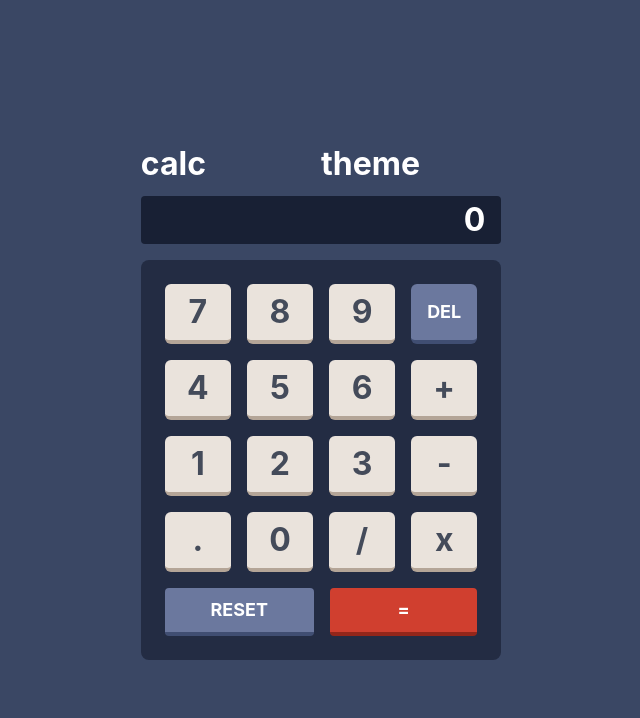
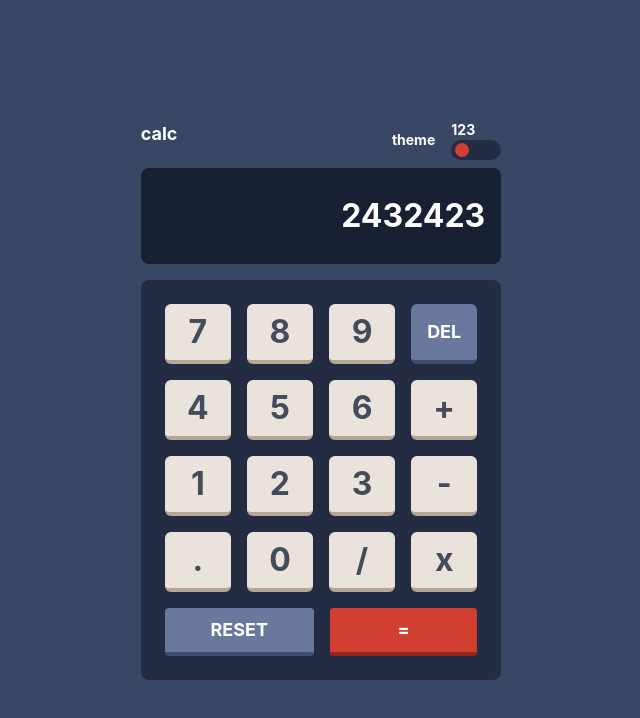
Before and after one commit to Dylan0907/calculator-app, a React (Create React App) app: page / in a window 1280 px wide. Shown: the top 718 px of the page, without its empty margins (319-959 px from the left). Built offline with nearby package versions, Linux system fonts and the light colour scheme.

Commit message:
Add toggle style and functionality

```diff
--- a/src/App.tsx
+++ b/src/App.tsx
@@ -4,7 +4,7 @@ import ButtonsContainer from './components/ButtonsContainer'
 
 function App() {
   return (
-      <div className='flex fixed inset-0 justify-center items-center flex-col bg-desaturatedBlueMain '>
+      <div className='flex fixed inset-0 justify-center items-center bg-desaturatedBlueMain text-white'>
         <div className='w-auto'>
           <Top />
           <Screen />
--- /dev/null
+++ b/src/components/CSS/toggle.css
@@ -0,0 +1,21 @@
+input {
+    height: 14px;
+    width: 14px;
+    appearance: none;
+    background-color: hsl(6, 63%, 50%);
+    border-radius: 50%;
+    opacity: 0;
+  }
+
+  input:hover {
+    cursor: pointer;
+  }
+
+  .tri-state-toggle {
+    height:20px;
+    width: 50px;
+    display: flex;
+    justify-content: center;
+    align-items: center;
+    border-radius: 50px;
+  }
--- a/src/components/Screen.tsx
+++ b/src/components/Screen.tsx
@@ -10,8 +10,8 @@ const Screen = (props: ScreenProps) => {
     const result = useSelector<CalculatorState, number>(state  => state.result);
 
     return (
-        <div className='flex justify-end bg-desaturatedBlueScreen rounded mb-4'>
-            <div className="flex mr-4 text-white">
+        <div className='flex justify-end bg-desaturatedBlueScreen rounded-lg mb-4 h-24'>
+            <div className="flex justify-center items-center mr-4 text-white">
                 {result}
             </div>
         </div>
--- /dev/null
+++ b/src/components/Toggle.tsx
@@ -0,0 +1,53 @@
+import { useEffect, useState } from "react";
+import "./CSS/toggle.css"
+
+interface TopProps {
+
+}
+
+const Toggle = (props: TopProps) => {
+    const [theme, setTheme] = useState('first');
+
+    useEffect(() => {
+        const myElement = document.getElementById(theme);
+        if(myElement) {
+            myElement.style.opacity = '1';
+        }
+      });
+
+    const handleClick = (event : React.FormEvent<HTMLInputElement>) => {
+        const newTheme = event.currentTarget.id
+        const lastElement = document.getElementById(theme)
+        const myElement = document.getElementById(newTheme);
+        if(myElement && (lastElement !==myElement) && lastElement) {
+            myElement.style.opacity = '1';
+            lastElement.style.opacity = '0';
+            setTheme(newTheme)
+        }
+      };
+
+
+    return (
+        <div className="flex justify-end w-1/2 text-sm">
+            <div className="flex items-center mr-4">theme</div>
+
+            <div className="flex flex-col">
+
+                <div className="flex flex-row">
+                    <span>1</span>
+                    <span>2</span>
+                    <span>3</span>
+                </div>
+
+                <div className="flex flex-row bg-desaturatedBlueKeyPad tri-state-toggle justify-center">
+                    <input id="first" name="toggle"  type="radio" onClick={handleClick}/>
+                    <input id="second" name="toggle" type="radio" onClick={handleClick}/>
+                    <input id="third" name="toggle" type="radio" onClick={handleClick}/>
+                </div>
+
+            </div>
+        </div>
+    )
+}
+
+export default Toggle;
--- a/src/components/Top.tsx
+++ b/src/components/Top.tsx
@@ -1,3 +1,5 @@
+import Toggle from "./Toggle";
+
 interface TopProps {
 
 }
@@ -5,8 +7,8 @@ interface TopProps {
 const Top = (props: TopProps) => {
     return (
         <div className='flex mb-2'>
-            <div className="w-1/2 text-white">calc</div>
-            <div className="w-1/2 text-white">theme</div>
+            <div className="w-1/2 text-lg">calc</div>
+            <Toggle/>
         </div>
     )
 }
--- a/src/reducers/calculatorReducer.ts
+++ b/src/reducers/calculatorReducer.ts
@@ -9,7 +9,7 @@ interface Action {
 
 
 const initialState : CalculatorState = {
-    result: 0,
+    result: 2432423,
     account: null
 }
 
```
